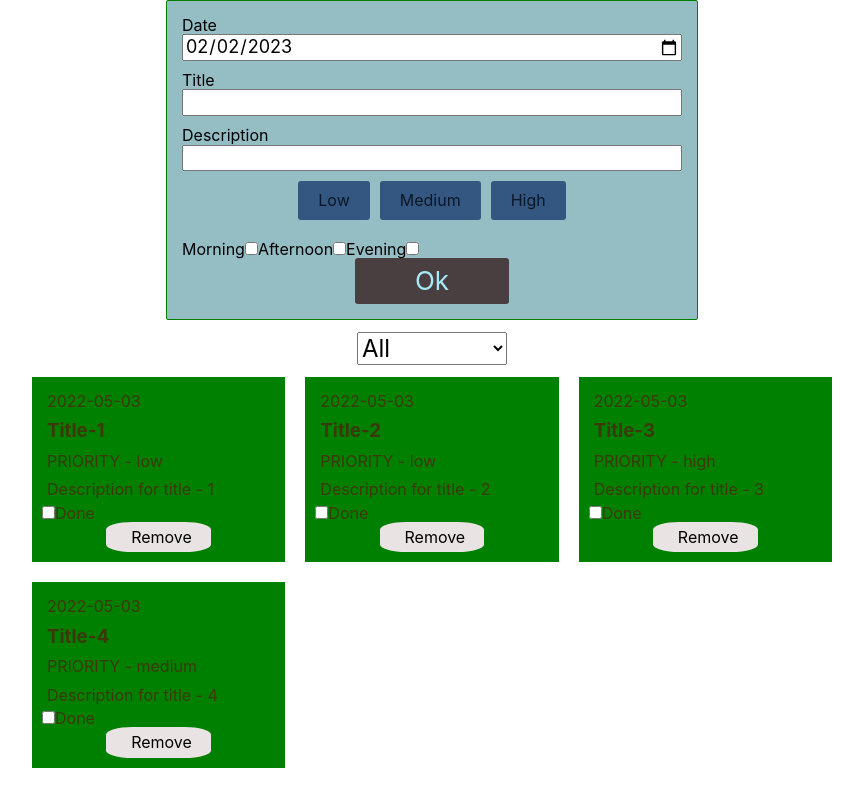
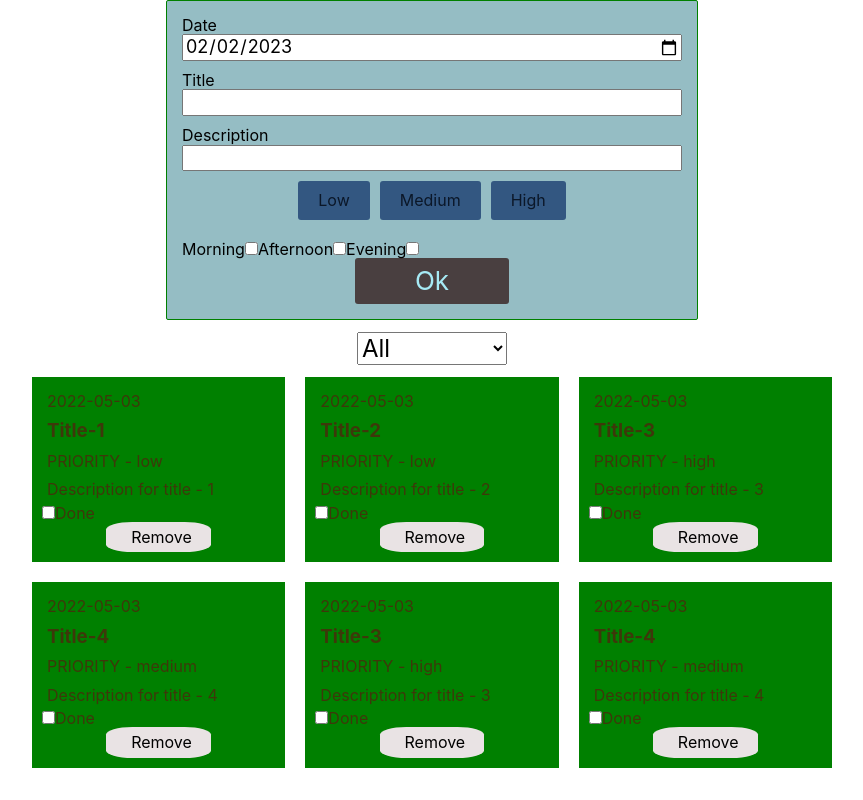
Before and after one commit to Volodymyr-Benkovskyy/volodymyr-react-lessons, a React (Create React App) app: page / in a window 1280 px wide. Shown: the whole page, without its empty margins (208-1071 px from the left). Built offline with nearby package versions, Linux system fonts and the light colour scheme.

Commit message:
study and practice  metods  getSnapshotBeforeUpdate  componentDidUpdate

```diff
--- a/src/components/TodoForm/TodoForm.jsx
+++ b/src/components/TodoForm/TodoForm.jsx
@@ -1,4 +1,4 @@
-import { Component } from "react";
+import { PureComponent } from "react";  /* Component */
 import s from "./TodoForm.module.scss";
 import { v4 as uuidv4 } from "uuid";
 
@@ -9,10 +9,11 @@ const priorityOptions = {
 };
 
 
+//PureComponent - це підклас класового компонента у React,
+//який автоматично реалізує метод shouldComponentUpdate()
 
+class ToDoForm extends  PureComponent {
 
-class ToDoForm extends Component {
-  // todo
   state = {
     date: "2023-02-02",
     title: "",
@@ -21,20 +22,49 @@ class ToDoForm extends Component {
     dayPeriods: [],
   };
 
-
-
-
 //static getDerivedStateFromProps викликається перед рендерингом компонента,
  //отримує нові властивості та поточний стан,
  //і повертає новий стан компонента зі зміненими або оновленими даними на основі отриманих пропсів.
 
   static getDerivedStateFromProps(props, state) {
-    console.log('props :>> ', props);
-    console.log('state :>> ', state);
-  const newstate = { desc: " getDerivedStateFromProps" };
-  return newstate;
+    // console.log('props :>> ', props);
+    // console.log('state :>> ', state);
+  console.log("Form  getDerivedStateFromProps");
+  //const newstate = { desc: " getDerivedStateFromProps" };
+  return null;
 }
 
+//componentDidMount - монтування
+// може дозволяти або забороняти рендер
+//метод, що виконується один раз після рендерингу компонента,
+//ідеальний для початкової ініціалізації та взаємодії з DOM та зовнішніми джерелами даних.
+  componentDidMount() {
+    console.log('Form CDM');
+  }
+
+
+
+   //Він викликається автоматично перед перерендерингом компонента і
+   //дозволяє контролювати, чи потрібно виконувати перерендеринг компонента або ні.
+
+  // shouldComponentUpdate(newprops, newstate) {
+  //   console.log('newprops :>> ', newprops);
+  //   console.log('newstate :>> ', newstate);
+  //   console.log('this.state :>> ', this.state);
+
+  // Перевірка на зміну деяких властивостей стану (state) компонента
+  // Якщо знайдено зміну, то повертаємо true (рендерити компонент)
+    // if (
+    //   newstate.date !== this.state.data ||
+    //   newstate.title !== this.state.title ||
+    //   newstate.descr !== this.state.descr ||
+    //   newstate.priority !== this.state.priority
+    // ) return true // render => true
+
+
+  // Якщо жодних змін не знайдено, повертаємо false (не рендерити компонент)
+  //   return false // render =>  false
+ // }
 
 // метод для зміни  стейту у формі при події onChange
   handleChange = (e) => {
@@ -59,7 +89,7 @@ class ToDoForm extends Component {
 
   render() {
     console.log("form render");
-    console.log('this.state :>> ', this.state);
+
     return (
       <form className={s.form} onSubmit={this.handleSubmit}>
 
--- a/src/components/TodoPage/TodoPage.jsx
+++ b/src/components/TodoPage/TodoPage.jsx
@@ -7,9 +7,31 @@ import { todo as todoList } from "../../data/todo";
 class TodoPage extends Component {
   state = {
     todo: todoList,
-    priority: "all"
+    priority: "all",
+    isOpen: false,
   };
 
+  //У даному випадку метод getSnapshotBeforeUpdate()
+  //повертає висоту(висоту документа) document.body.clientHeight
+  // висоту контенту на баді
+  getSnapshotBeforeUpdate() {
+    return  document.body.clientHeight;
+  }
+
+  /* метод життєвого циклу компонента в React,
+   який викликається після кожного оновлення компонента і
+    дозволяє виконати додаткові дії на основі попередніх властивостей та стану компонента. */
+  componentDidUpdate(prevProps, prevState, snapshot) {
+    console.log("Todo Page CDU");
+    if (prevState.todo !== this.state.todo) {
+    console.log('snapshot :>> ', snapshot);
+    localStorage.setItem("todo", JSON.stringify(this.state.todo));
+    }
+
+    if (prevState.priority !== this.state.priority) {
+      this.setState({ isOpen: true })
+    }
+  }
 
   // задача метода взяти todo і записати в стейт
   addTodo = (todo) => {
--- a/src/data/todo.js
+++ b/src/data/todo.js
@@ -33,4 +33,20 @@ export const todo = [
     priority: "medium",
     isDone: false,
   },
+  {
+    id: uuidv4(),
+    date: "2022-05-03",
+    title: "Title-3",
+    descr: "Description for title - 3",
+    priority: "high",
+    isDone: false,
+  },
+  {
+    id: uuidv4(),
+    date: "2022-05-03",
+    title: "Title-4",
+    descr: "Description for title - 4",
+    priority: "medium",
+    isDone: false,
+  },
 ];
```
